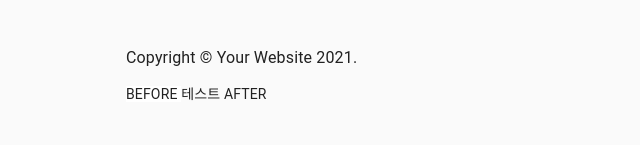
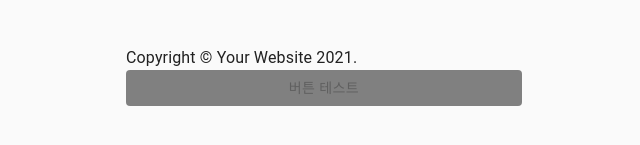
Before and after one commit to soyi47/react_tutorial, a React (Create React App) app: page / in a window 1280 px wide. Shown: the part 459-604 px from the top of the page, without its empty margins (316-956 px from the left). Built offline with nearby package versions, Linux system fonts and the light colour scheme.

Commit message:
Material-UI Button

```diff
--- a/src/MaterialUIpractice/App.js
+++ b/src/MaterialUIpractice/App.js
@@ -48,14 +48,21 @@ const useStyles = makeStyles((theme) => ({
       backgroundSize: '100% 100%'
     }
   },
-  test: {
-    '&:before': {
-      content: "' BEFORE '",
-      backgroundColor: "#fff",
+  root: {
+    width: '100%',
+    backgroundColor: 'red',
+    '&:hover': {
+      backgroundColor: 'blue',
     },
-    '&:after': {
-      content: "' AFTER '",
+    '&:focus': {
+      backgroundColor: 'green',
+    },
+    '&$disabledTest': {
+      backgroundColor: 'grey'
     }
+  },
+  disabledTest: {
+    backgroundColor: 'grey'
   }
 }));
 
@@ -124,7 +131,16 @@ function App() {
       <Box mt={8}>
         <Copyright />
       </Box>
-      <p className={classes.test}> 테스트 </p>
+      <Button
+        variant="contained"
+        classes={{
+          contained:classes.root,
+          disabled:classes.disabledTest,
+        }}
+        disabled={true}
+      >
+        버튼 테스트
+      </Button>
     </Container>
 
   )
```
